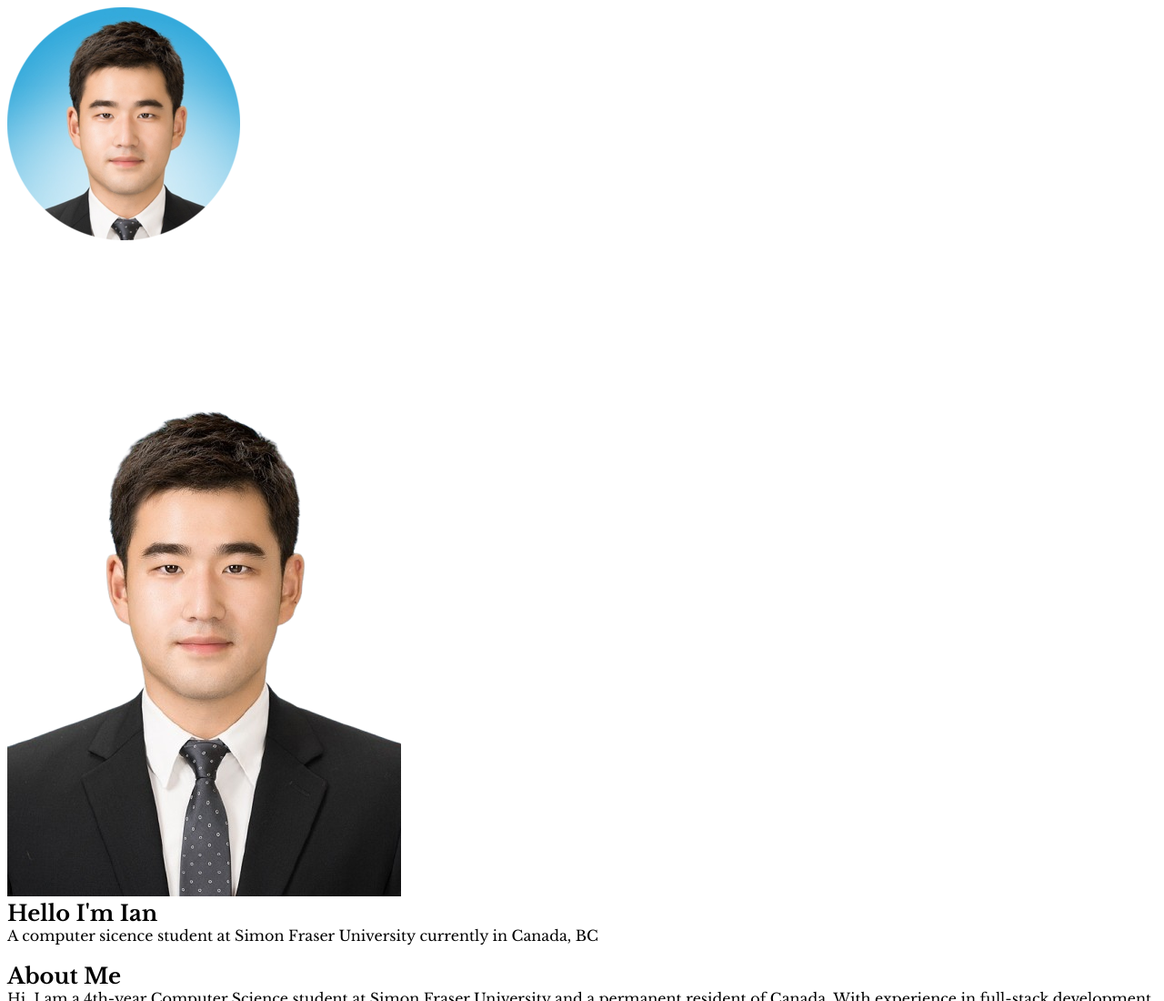
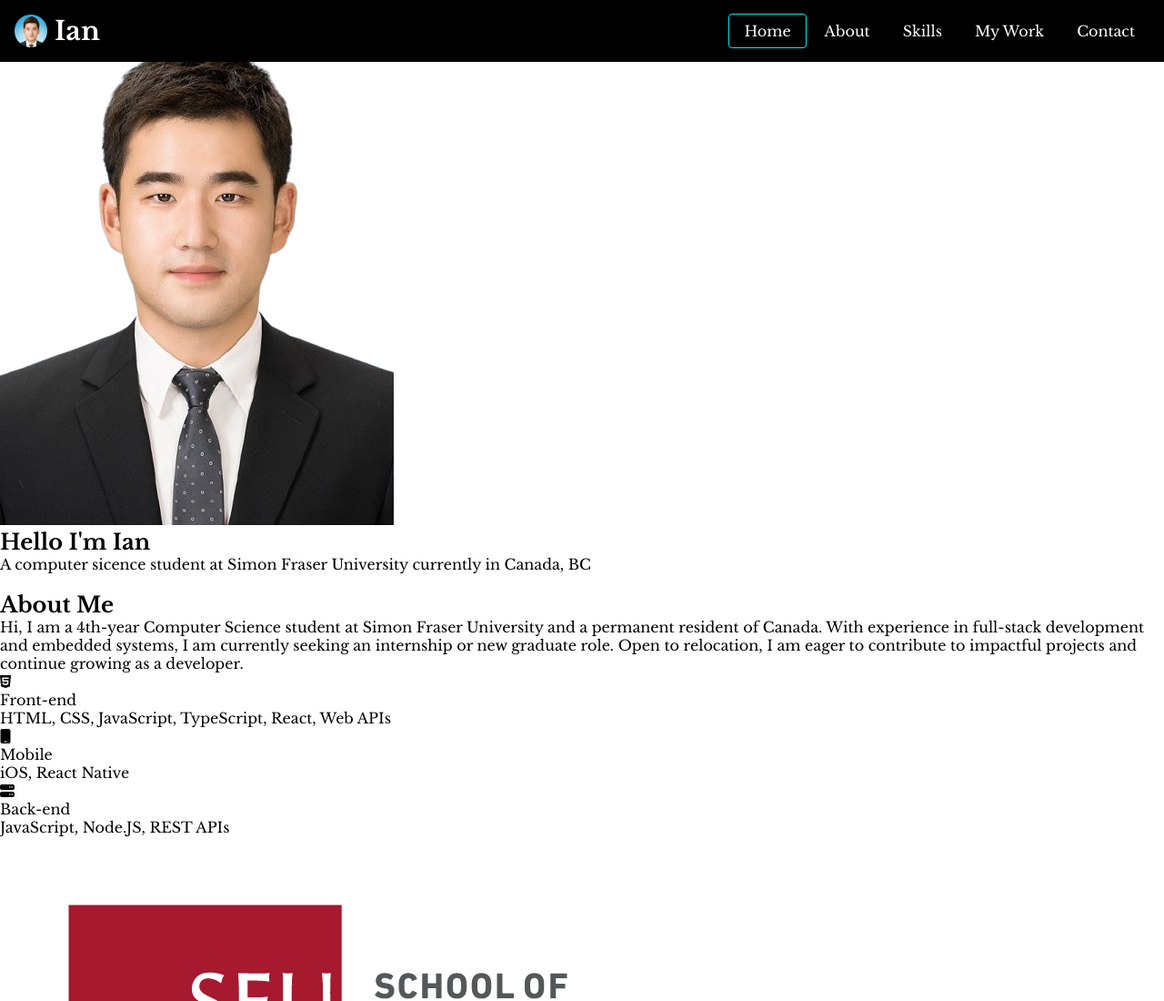
Before and after one commit to ian807b/portfolio, a plain HTML site: page index.html in a window 1280 px wide. Shown: the top 1100 px of the page at 91% size. Drawn offline with nearby package versions, Linux system fonts and the light colour scheme.

Commit message:
CSS-Header

```diff
--- a/css/style.css
+++ b/css/style.css
@@ -21,6 +21,7 @@
 
 body {
   font-family: 'Libre Baskerville', serif;
+  margin: 0;
 }
 
 h1,
@@ -50,3 +51,48 @@ button {
 button:focus {
   outline: 1px solid var(--color-accent);
 }
+
+/* Header */
+.header {
+  background-color: black;
+  position: fixed;
+  top: 0;
+  width: 100%;
+  padding: 1rem;
+  display: flex;
+  justify-content: space-between;
+  align-items: center;
+}
+
+.header__logo {
+  display: flex;
+  align-items: center;
+  gap: 8px;
+}
+
+.header__logo__img {
+  width: 36px;
+  height: 36px;
+}
+
+.header__logo__title {
+  font-size: 1.8rem;
+}
+
+.header__menu {
+  display: flex;
+  gap: 4px;
+}
+
+.header__menu__item {
+  padding: 8px 16px;
+}
+
+.header__menu__item:hover {
+  border-bottom: 1px solid var(--color-accent);
+}
+
+.header__menu__item.active {
+  border: 1px solid var(--color-accent);
+  border-radius: 4px;
+}
--- a/index.html
+++ b/index.html
@@ -32,18 +32,18 @@
   </head>
   <body>
     <!-- Header -->
-    <header>
-      <div>
-        <img src="images/favicon.ico" alt="logo" />
-        <h1><a href="#">Ian</a></h1>
+    <header class="header">
+      <div class="header__logo">
+        <img class="header__logo__img" src="images/favicon.ico" alt="logo" />
+        <h1 class="header__logo__title"><a href="#">Ian</a></h1>
       </div>
       <nav>
-        <ul>
-          <li><a href="#home">Home</a></li>
-          <li><a href="#about">About</a></li>
-          <li><a href="#skills">Skills</a></li>
-          <li><a href="#work">My Work</a></li>
-          <li><a href="#contact">Contact</a></li>
+        <ul class="header__menu">
+          <li><a class="header__menu__item active" href="#home">Home</a></li>
+          <li><a class="header__menu__item" href="#about">About</a></li>
+          <li><a class="header__menu__item" href="#skills">Skills</a></li>
+          <li><a class="header__menu__item" href="#work">My Work</a></li>
+          <li><a class="header__menu__item" href="#contact">Contact</a></li>
         </ul>
       </nav>
     </header>
```
